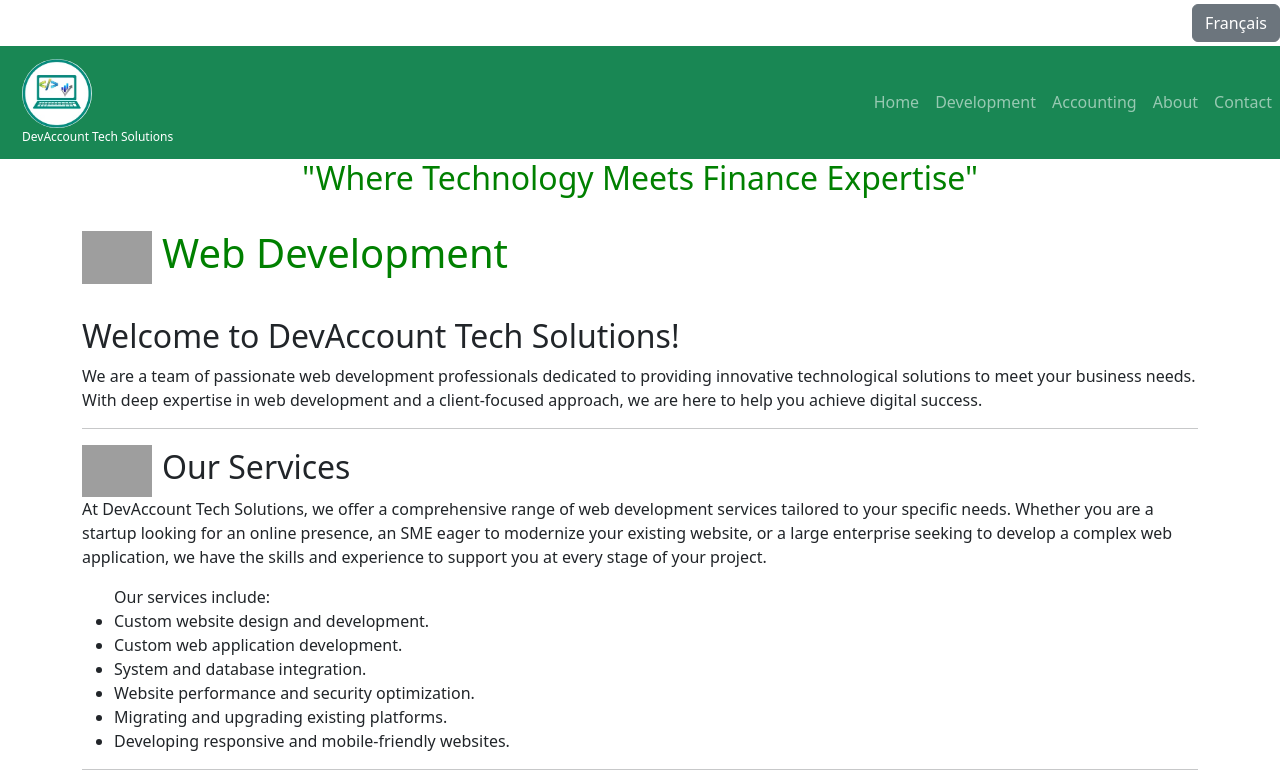
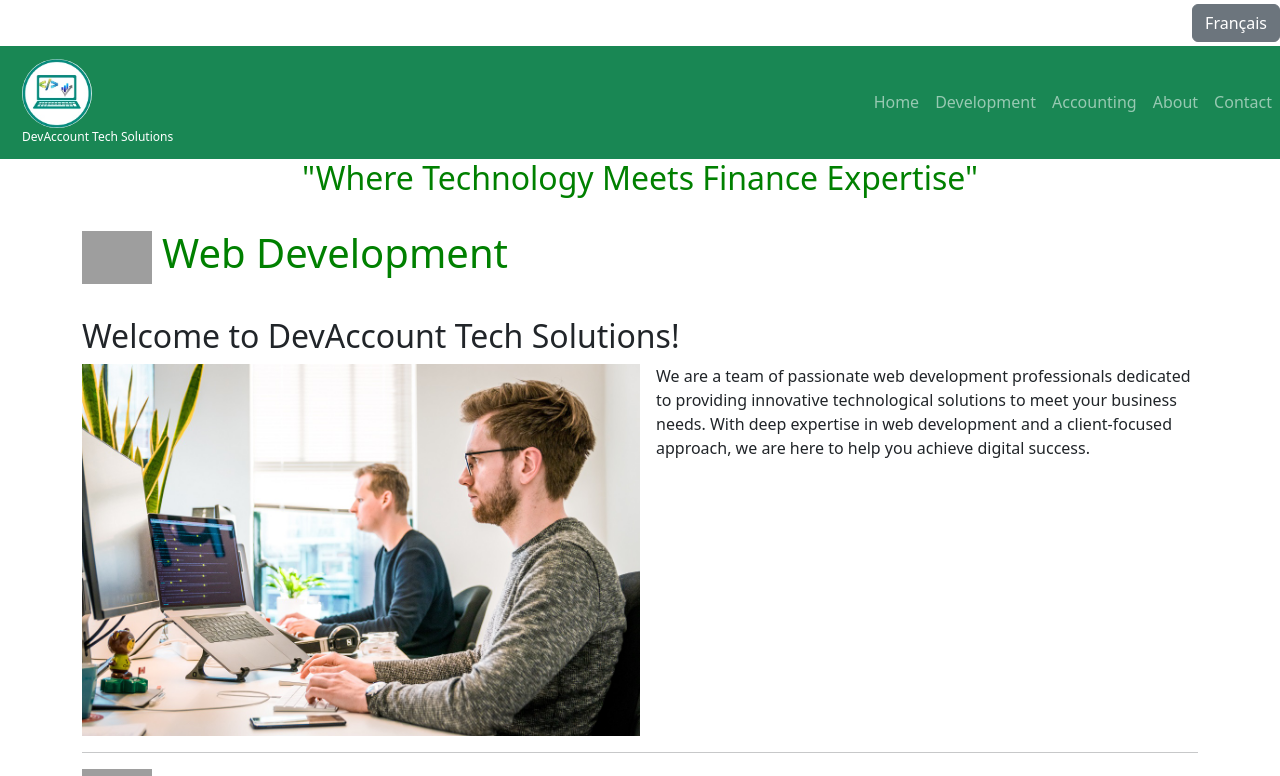
Before and after one commit to joslsinfo/dev-account-tech-solutions, a React (Create React App) app: page /dev-account-tech-solutions/development in a window 1280 px wide. Shown: the top 776 px of the page. Built offline with nearby package versions, Linux system fonts and the light colour scheme; grey boxes are pictures that could not be loaded.

Commit message:
Update layout

```diff
--- a/src/components/en/WebDevelopment.jsx
+++ b/src/components/en/WebDevelopment.jsx
@@ -2,6 +2,7 @@ import React from "react";
 import "../../components/en/webDevelopment.css";
 import programming from "../assets/programmingpng.png";
 import development from "../assets/developmentpng.png";
+import developperatwork from "../assets/developperatwork.jpg";
 
 function WebDevelopment() {
   return (
@@ -11,12 +12,22 @@ function WebDevelopment() {
         <h1>Web Development</h1>
       </div>
       <h2>Welcome to DevAccount Tech Solutions!</h2>
-      <p>
+      {/* <p>
         We are a team of passionate web development professionals dedicated to
         providing innovative technological solutions to meet your business
         needs. With deep expertise in web development and a client-focused
         approach, we are here to help you achieve digital success.
-      </p>
+      </p> */}
+      <div className="dev">
+        <img src={developperatwork} alt="" className="img-dev" />
+        <p>
+          We are a team of passionate web development professionals dedicated to
+          providing innovative technological solutions to meet your business
+          needs. With deep expertise in web development and a client-focused
+          approach, we are here to help you achieve digital success.
+        </p>
+      </div>
+
       <hr />
       <div className="service">
         <img src={development} alt="" className="development" />
--- a/src/components/en/webDevelopment.css
+++ b/src/components/en/webDevelopment.css
@@ -25,3 +25,15 @@
     height: auto;
     margin-right: 10px;
 }
+
+.img-dev{
+    width: 50%;
+
+}
+.dev{
+    display: flex;
+
+}
+.dev p{
+    margin-left: 1rem;
+}
--- a/src/index.css
+++ b/src/index.css
@@ -1,8 +1,11 @@
+@import url('https://fonts.googleapis.com/css2?family=Noto+Sans+JP:wght@300;400&family=Oswald:wght@300&display=swap');
+
 body {
   margin: 0;
-  font-family: -apple-system, BlinkMacSystemFont, 'Segoe UI', 'Roboto', 'Oxygen',
-    'Ubuntu', 'Cantarell', 'Fira Sans', 'Droid Sans', 'Helvetica Neue',
-    sans-serif;
+  /* font-family: -apple-system, BlinkMacSystemFont, 'Segoe UI', 'Roboto', 'Oxygen',
+    'Ubuntu', 'Cantarell', 'Fira Sans', 'Droid Sans', 'Helvetica Neue', 'Noto Sans','Oswald'
+    sans-serif; */
+  font-family: 'Noto Sans', 'sans-serif' !important;
   -webkit-font-smoothing: antialiased;
   -moz-osx-font-smoothing: grayscale;
 }
```
Also changed, not shown: src/components/assets/developperatwork.jpg (added).
